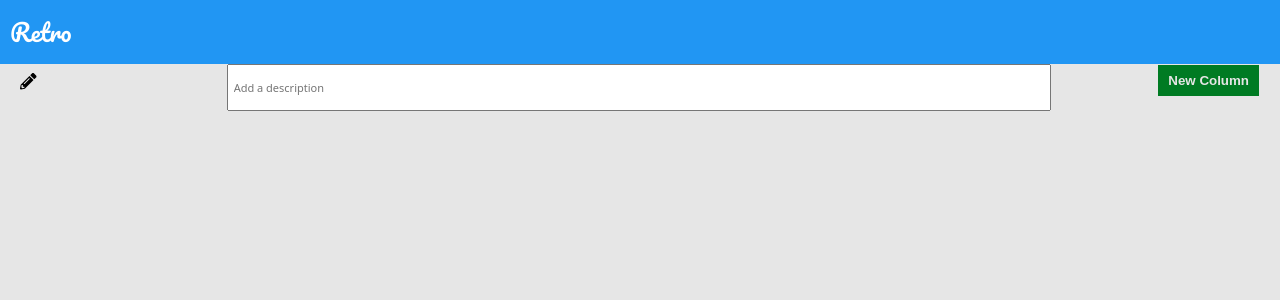
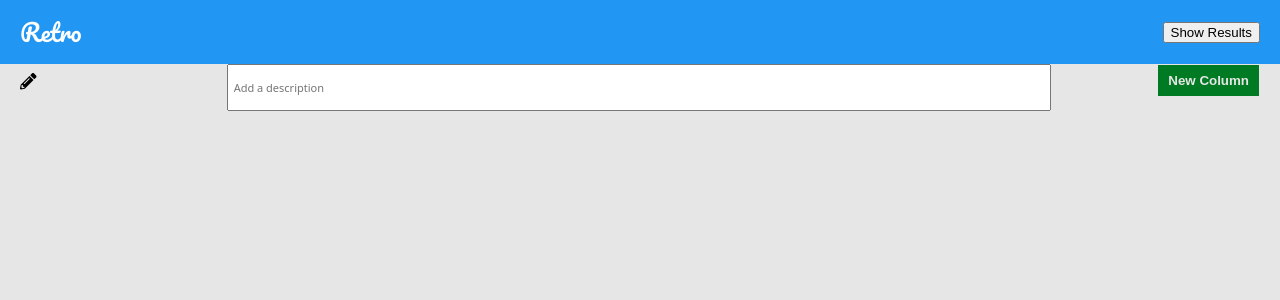
Before and after one commit to joekrump/retrospective-board, a React app: page / in a window 1280 px wide. Shown: the top 300 px of the page. Built offline with nearby package versions, Linux system fonts and the light colour scheme; no server answers.

Commit message:
Add a "Show Results" button

```diff
--- a/src/components/Header/Header.tsx
+++ b/src/components/Header/Header.tsx
@@ -1,15 +1,19 @@
 import * as React from "react";
 import "./header.css";
 
-export function Header() {
+export class Header extends React.Component {
+  render() {
     return (
       <header>
         <div id="top-header">
           <div id="logo">
             <div className="text">Retro</div>
           </div>
-        <div id="app-controls"></div>
+          <div id="app-controls">
+            <button>Show Results</button>
+          </div>
         </div>
       </header>
     );
   }
+}
--- a/src/components/Header/header.css
+++ b/src/components/Header/header.css
@@ -11,11 +11,18 @@ header {
   font-size: 24px;
   display: flex;
   align-items: center;
-  margin-left: 10px;
+  margin-left: 20px;
 }
 
 #top-header {
   grid-row: 1 / span 1;
   grid-column: 1 / span 12;
   display: flex;
+  justify-content: space-between;
 }
+
+#app-controls {
+  display: flex;
+  align-items: center;
+  margin-right: 20px;
+}
```
Lines whose indentation alone changed are shown as unchanged.
